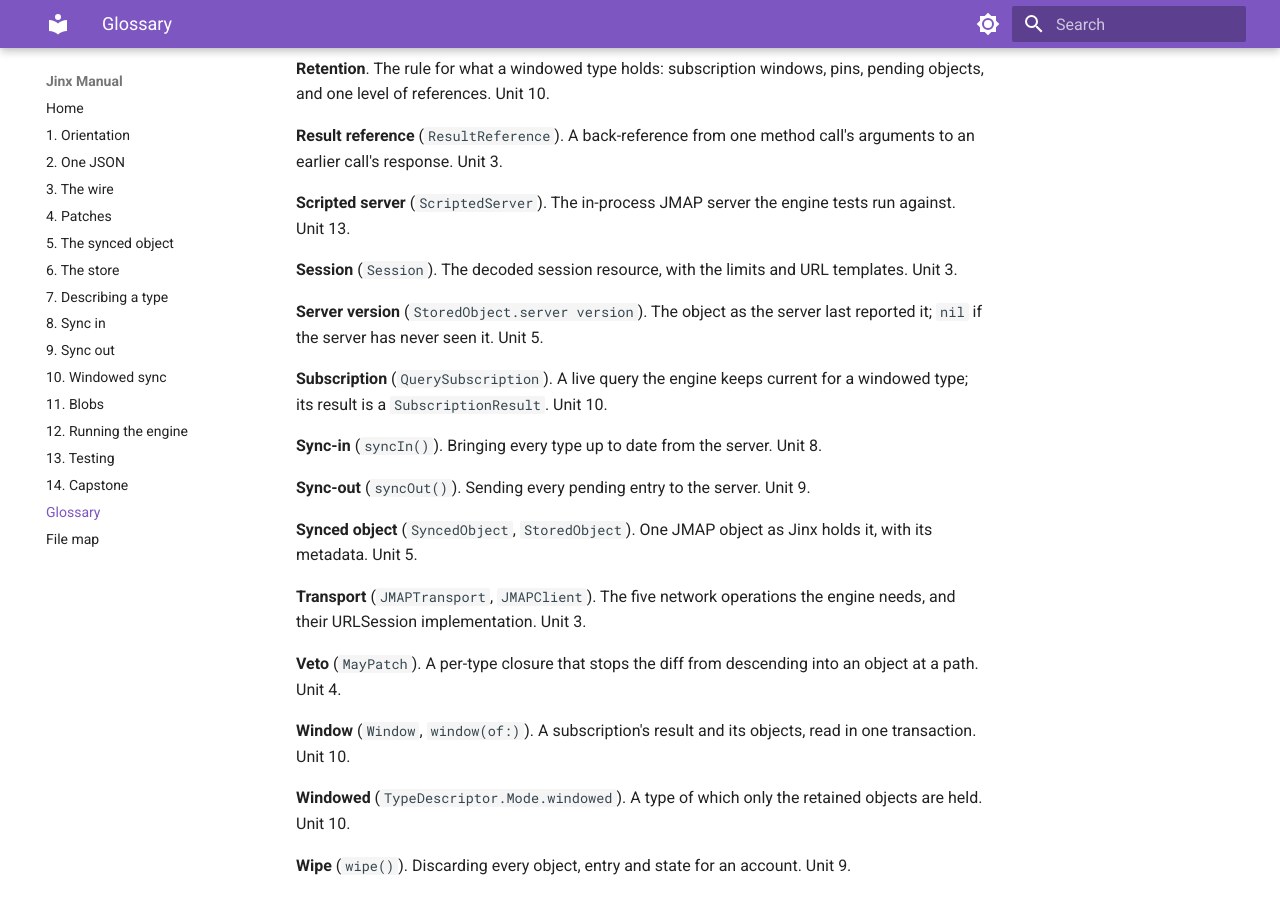
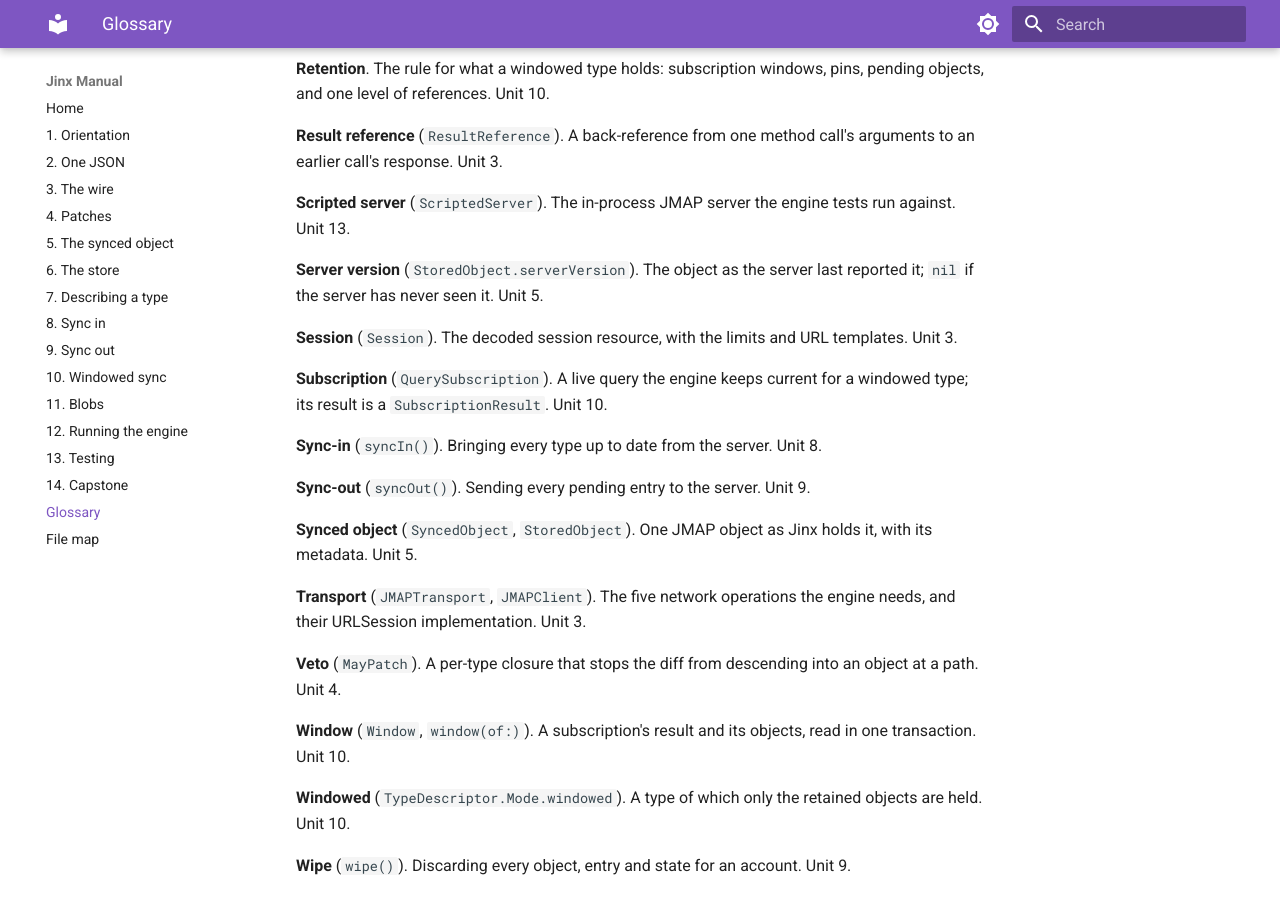
Before and after one commit to rjbs/Jinx, an MkDocs documentation site: the page built from doc/manual/docs/glossary.md, in a window 1280 px wide and 900 px high, scrolled down 1877 px. Built offline with MkDocs 1.6.1 and Material for MkDocs 9.7.7, drawn with Linux system fonts in a browser that asks for light colours.

Commit message:
Manual: fix the glossary's server version entry and its order
Co-Authored-By: Claude Fable 5.1 <noreply@anthropic.com>

```diff
--- a/doc/manual/docs/glossary.md
+++ b/doc/manual/docs/glossary.md
@@ -103,11 +103,11 @@ method call's arguments to an earlier call's response.  Unit 3.
 **Scripted server** (`ScriptedServer`).  The in-process JMAP server
 the engine tests run against.  Unit 13.
 
+**Server version** (`StoredObject.serverVersion`).  The object as the server
+last reported it; `nil` if the server has never seen it.  Unit 5.
+
 **Session** (`Session`).  The decoded session resource, with the
 limits and URL templates.  Unit 3.
-
-**Server version** (`StoredObject.server version`).  The object as the server
-last reported it; `nil` if the server has never seen it.  Unit 5.
 
 **Subscription** (`QuerySubscription`).  A live query the engine keeps
 current for a windowed type; its result is a `SubscriptionResult`.
```
